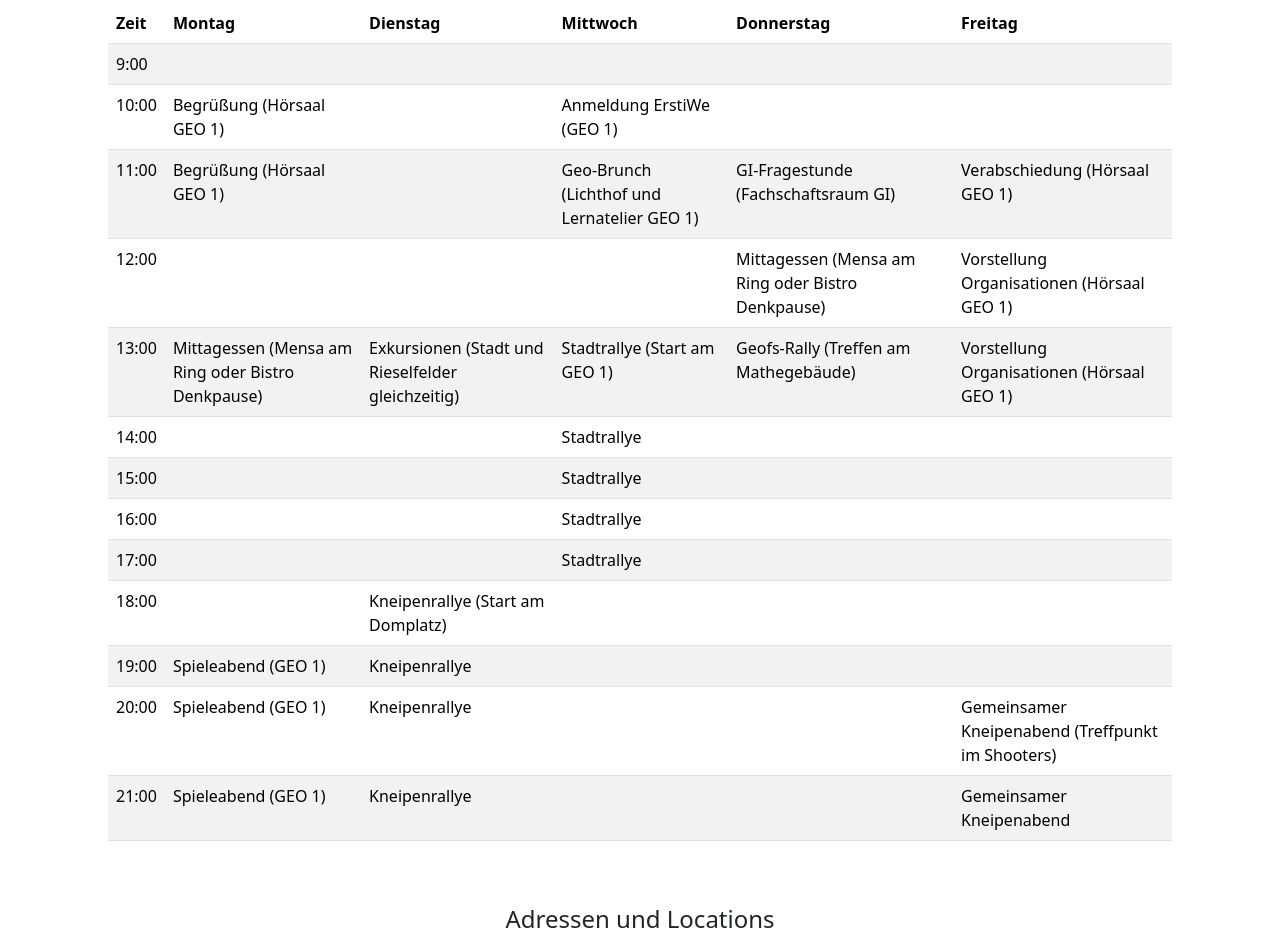
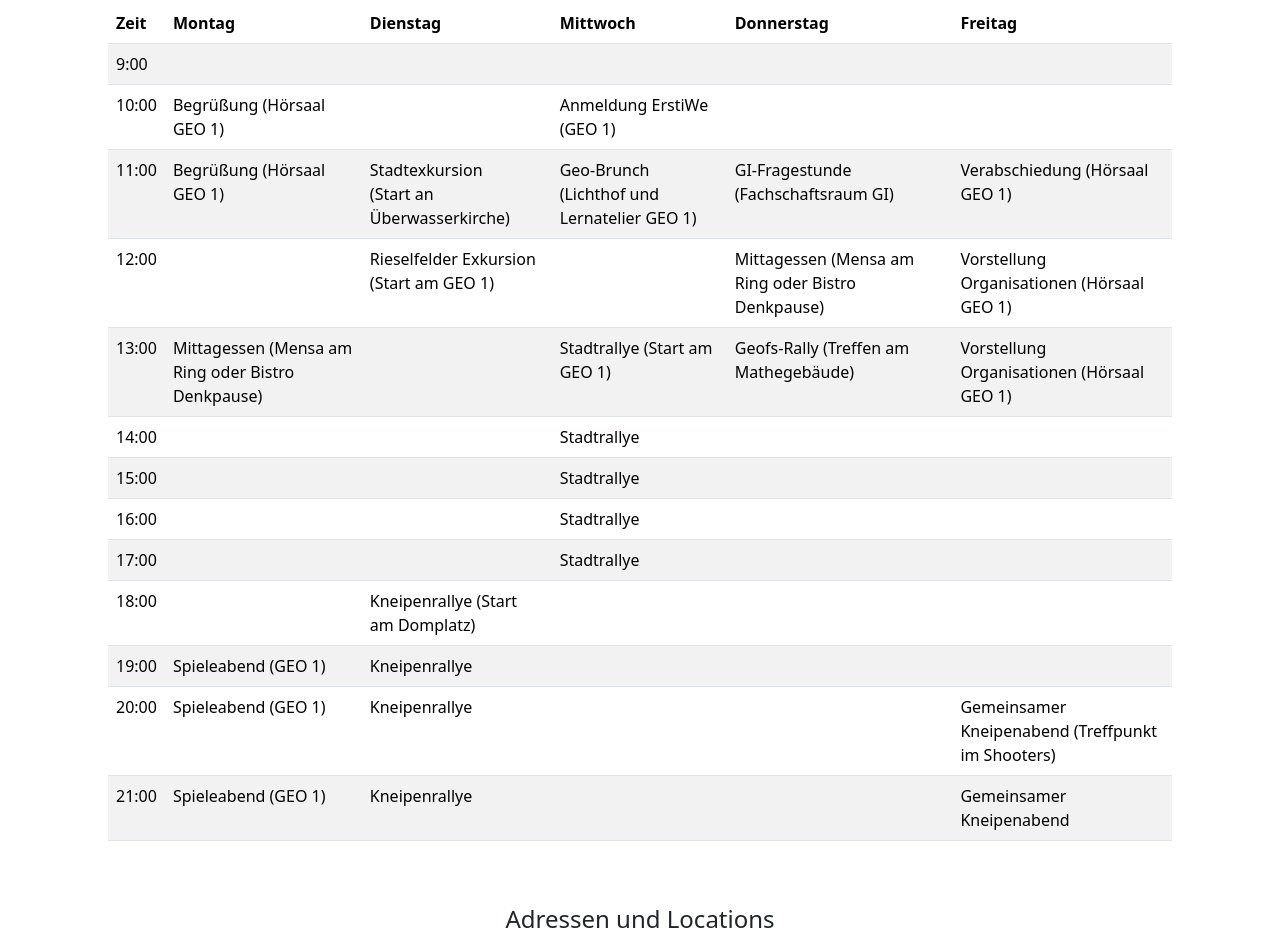
Before and after one commit to fs-geofs/ErstiInfoWebsite, a plain HTML site: page index.html in a window 1280 px wide. Shown: the part 2494-3443 px from the top of the page. Drawn offline with nearby package versions, Linux system fonts and the light colour scheme.

Commit message:
updated owoche schedule

```diff
--- a/index.html
+++ b/index.html
@@ -201,7 +201,7 @@
                 <tr>
                     <td>11:00</td>
                     <td>Begrüßung (Hörsaal GEO 1)</td> <!-- Montag -->
-                    <td></td> <!-- Dienstag -->
+                    <td>Stadtexkursion<br>(Start an Überwasserkirche)</td> <!-- Dienstag -->
                     <td>Geo-Brunch (Lichthof und Lernatelier GEO 1)</td> <!-- Mittwoch -->
                     <td>GI-Fragestunde (Fachschaftsraum GI)</td> <!-- Donnerstag -->
                     <td>Verabschiedung (Hörsaal GEO 1)</td> <!-- Freitag -->
@@ -209,7 +209,7 @@
                 <tr>
                     <td>12:00</td>
                     <td></td> <!-- Montag -->
-                    <td></td> <!-- Dienstag -->
+                    <td>Rieselfelder Exkursion<br>(Start am GEO 1)</td> <!-- Dienstag -->
                     <td></td> <!-- Mittwoch -->
                     <td>Mittagessen (Mensa am Ring oder Bistro Denkpause)</td> <!-- Donnerstag -->
                     <td>Vorstellung Organisationen (Hörsaal GEO 1)</td> <!-- Freitag -->
@@ -217,7 +217,7 @@
                 <tr>
                     <td>13:00</td>
                     <td>Mittagessen (Mensa am Ring oder Bistro Denkpause)</td> <!-- Montag -->
-                    <td>Exkursionen (Stadt und Rieselfelder gleichzeitig)</td> <!-- Dienstag -->
+                    <td></td> <!-- Dienstag -->
                     <td>Stadtrallye (Start am GEO 1)</td> <!-- Mittwoch -->
                     <td>Geofs-Rally (Treffen am Mathegebäude)</td> <!-- Donnerstag -->
                     <td>Vorstellung Organisationen (Hörsaal GEO 1)</td> <!-- Freitag -->
```
